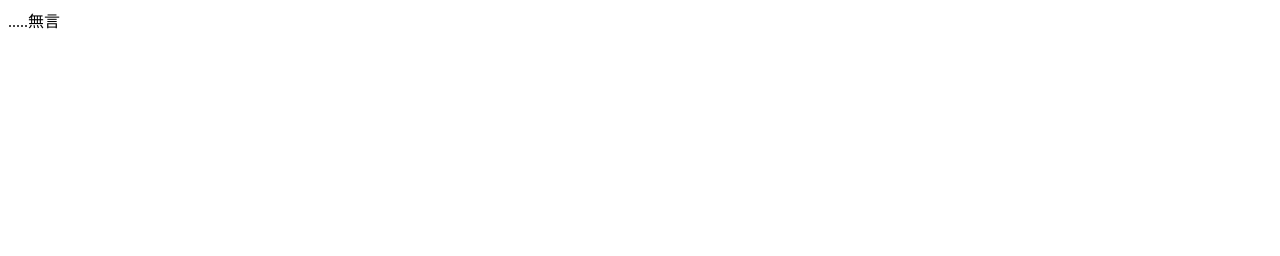
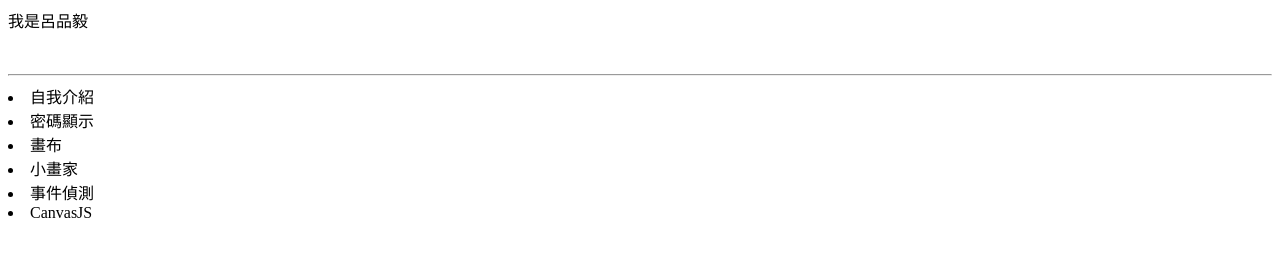
Before and after one commit to pinyeelu/pinyeelu.github.io, a plain HTML site: page index.html in a window 1280 px wide. Drawn offline with Linux system fonts and the light colour scheme.

Commit message:
Update index.html

```diff
--- a/index.html
+++ b/index.html
@@ -1,8 +1,16 @@
 <html>
 <head>
-	<title>hello word</title>
+	<title>我的作品</title>
 </head>
 <body>
-.....無言
+<p>我是呂品毅</p>
+<br>
+<hr>
+<li><a herf="">自我介紹</a>
+<li><a herf="">密碼顯示</a>
+<li><a herf="">畫布</a>
+<li><a herf="">小畫家</a>
+<li><a herf="">事件偵測</a>
+<li><a herf="">CanvasJS</a>
 </body>
 </html>
```
